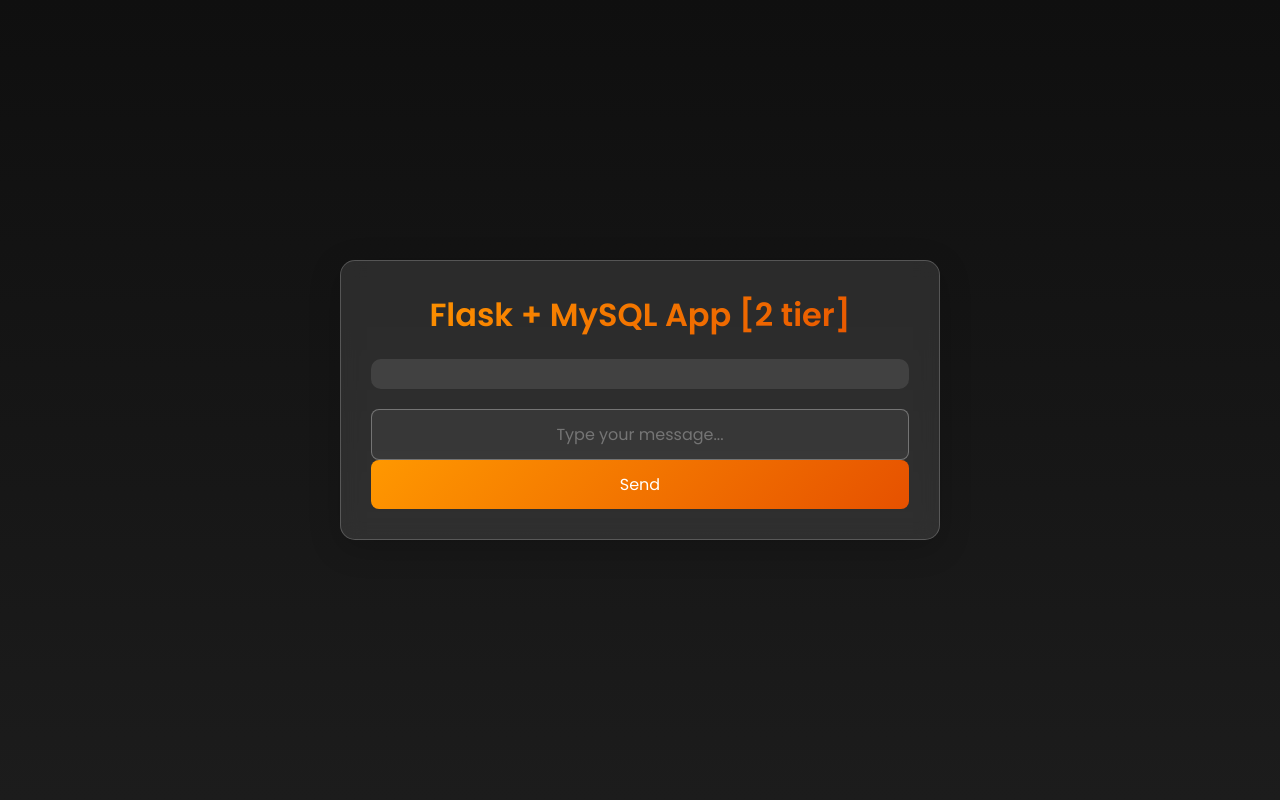
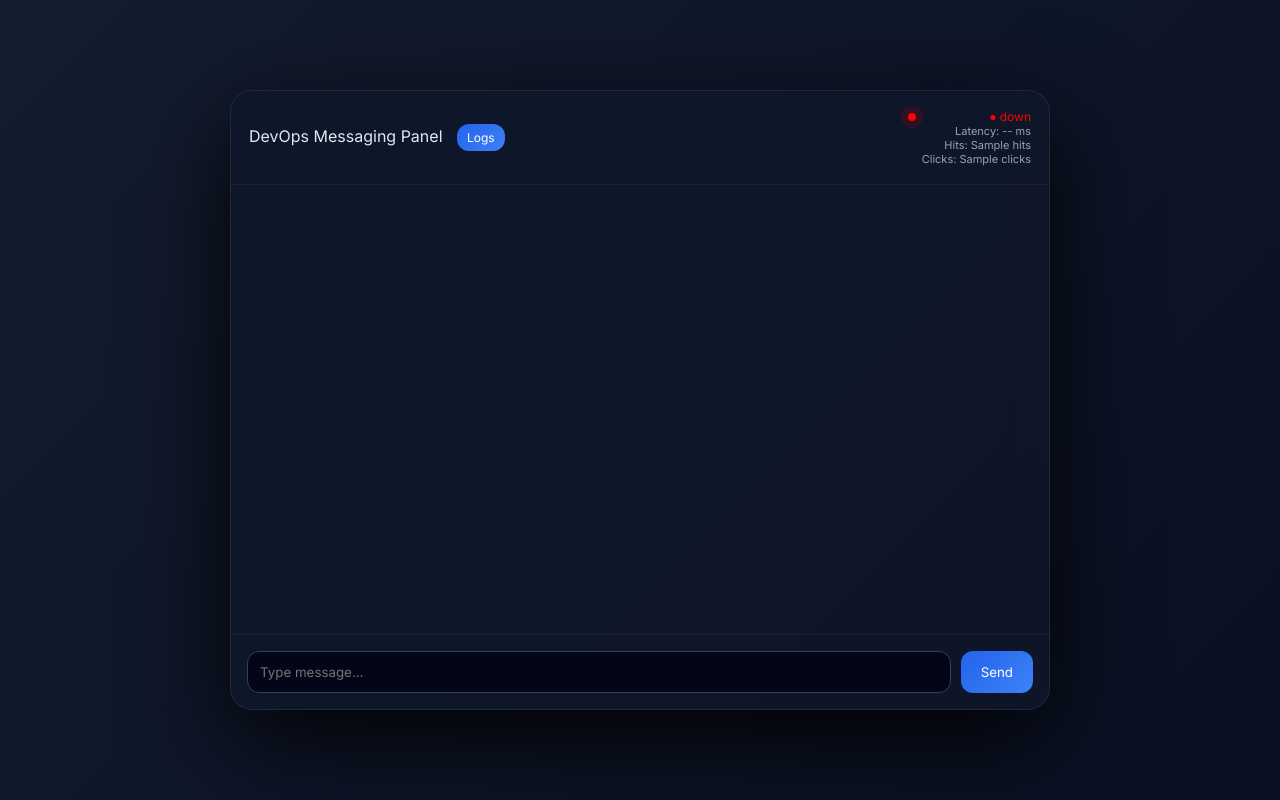
Before and after one commit to kvsatyanarayana949/two-tier-flask-app, a Flask app: template templates/index.html in a window 1280 px wide. Run offline with Flask 2, Linux system fonts and the light colour scheme; the template is opened without the code that fills it: most values are stand-ins (such as "Sample title", 1, 10 or a date in 2020); some libraries are stand-ins or nearby versions.

Commit message:
Update index.html

```diff
--- a/templates/index.html
+++ b/templates/index.html
@@ -1,184 +1,422 @@
 <!DOCTYPE html>
 <html lang="en">
-
 <head>
 <meta charset="UTF-8">
 <meta name="viewport" content="width=device-width, initial-scale=1.0">
-    <title>Flask App new</title>
+
+<title>DevOps Messaging Panel</title>
+
+<meta name="csrf-token" content="{{ csrf_token() }}">
+
 <style>
-        /* Import Google Font */
-        @import url('https://fonts.googleapis.com/css2?family=Poppins:wght@300;400;600&display=swap');
+@import url('https://fonts.googleapis.com/css2?family=Inter:wght@400;500;600&display=swap');
 
-        /* Reset Default Styles */
 * {
-            margin: 0;
-            padding: 0;
-            box-sizing: border-box;
-            font-family: 'Poppins', sans-serif;
+    margin:0;
+    padding:0;
+    box-sizing:border-box;
+    font-family:'Inter', sans-serif;
 }
 
-        /* Background with subtle gradient */
 body {
-            background: linear-gradient(to bottom, #0f0f0f, #1c1c1c);
-            color: #fff;
-            display: flex;
-            justify-content: center;
-            align-items: center;
-            min-height: 100vh;
-            padding: 20px;
+    height:100vh;
+    display:flex;
+    justify-content:center;
+    align-items:center;
+    background: linear-gradient(-45deg,#020617,#0f172a,#1e293b,#020617);
+    background-size:400% 400%;
+    animation:gradientBG 12s ease infinite;
 }
 
-        /* Glassmorphic Container */
-        .container {
-            max-width: 600px;
-            width: 100%;
-            padding: 30px;
-            background: rgba(255, 255, 255, 0.1);
-            backdrop-filter: blur(10px);
-            border-radius: 15px;
-            box-shadow: 0 8px 32px rgba(0, 0, 0, 0.2);
-            border: 1px solid rgba(255, 255, 255, 0.2);
-            text-align: center;
-            transition: transform 0.3s ease, box-shadow 0.3s ease;
+@keyframes gradientBG {
+    0%{background-position:0% 50%;}
+    50%{background-position:100% 50%;}
+    100%{background-position:0% 50%;}
 }
 
-        .container:hover {
-            transform: translateY(-5px);
-            box-shadow: 0 12px 24px rgba(255, 255, 255, 0.1);
+.container {
+    width:100%;
+    max-width:820px;
+    height:620px;
+    display:flex;
+    flex-direction:column;
+    background: rgba(15,23,42,0.9);
+    backdrop-filter: blur(20px);
+    border-radius:22px;
+    border:1px solid rgba(255,255,255,0.08);
+    box-shadow:0 30px 100px rgba(0,0,0,0.9);
+    overflow:hidden;
 }
 
-        /* Elegant Heading */
-        h1 {
-            font-size: 2rem;
-            font-weight: 600;
-            background: linear-gradient(135deg, #ff9800, #e65100);
-            -webkit-background-clip: text;
-            -webkit-text-fill-color: transparent;
-            margin-bottom: 20px;
+.header {
+    padding:18px;
+    display:flex;
+    justify-content:space-between;
+    align-items:center;
+    border-bottom:1px solid rgba(255,255,255,0.05);
+    color:#e2e8f0;
 }
 
-        /* Messages Box */
-        .messages {
-            margin-bottom: 20px;
-            padding: 15px;
-            background: rgba(255, 255, 255, 0.1);
-            border-radius: 10px;
-            max-height: 200px;
-            overflow-y: auto;
+#status {
+    font-size:12px;
+    position:relative;
 }
 
-        .messages p {
-            padding: 10px;
-            background: rgba(255, 255, 255, 0.2);
-            border-radius: 8px;
-            margin-bottom: 5px;
-            font-size: 0.95rem;
+#status::before {
+    content:"";
+    width:8px;
+    height:8px;
+    border-radius:50%;
+    position:absolute;
+    left:-14px;
+    top:4px;
+    background:currentColor;
+    animation:pulse 1.5s infinite;
 }
 
-        /* Animated Input Fields */
-        input[type="text"] {
-            width: 100%;
-            padding: 12px;
-            border: 1px solid rgba(255, 255, 255, 0.3);
-            background: rgba(255, 255, 255, 0.05);
-            color: #fff;
-            border-radius: 8px;
-            font-size: 16px;
-            transition: all 0.3s ease;
-            text-align: center;
+@keyframes pulse {
+    0%{box-shadow:0 0 0 0 currentColor;}
+    70%{box-shadow:0 0 0 8px transparent;}
+    100%{box-shadow:0 0 0 0 transparent;}
 }
 
-        input[type="text"]:focus {
-            border-color: #ff9800;
-            box-shadow: 0 0 12px rgba(255, 152, 0, 0.5);
-            outline: none;
+#latency {
+    font-size:11px;
+    color:#94a3b8;
 }
 
-        /* Glowing Submit Button */
-        input[type="submit"] {
-            width: 100%;
-            padding: 12px;
-            background: linear-gradient(135deg, #ff9800, #e65100);
-            color: #fff;
-            border: none;
-            border-radius: 8px;
-            cursor: pointer;
-            font-size: 16px;
-            transition: all 0.3s ease;
+.messages {
+    flex:1;
+    overflow-y:auto;
+    padding:20px;
 }
 
-        input[type="submit"]:hover {
-            box-shadow: 0 0 20px rgba(255, 152, 0, 0.6);
-            transform: translateY(-2px);
+.messages::-webkit-scrollbar {
+    width:6px;
+}
+.messages::-webkit-scrollbar-thumb {
+    background:#334155;
 }
 
-        /* Mobile Responsive */
-        @media (max-width: 600px) {
-            .container {
-                padding: 20px;
+.msg {
+    margin-bottom:14px;
+    display:flex;
+    animation:fadeUp 0.3s ease;
 }
 
-            h1 {
-                font-size: 1.6rem;
+@keyframes fadeUp {
+    from {opacity:0; transform:translateY(10px);}
+    to {opacity:1; transform:translateY(0);}
 }
 
-            input[type="text"], input[type="submit"] {
-                font-size: 14px;
+.msg.user { justify-content:flex-end; }
+
+.bubble {
+    padding:12px 16px;
+    border-radius:16px;
+    max-width:65%;
+    font-size:14px;
 }
+
+.user .bubble {
+    background:linear-gradient(135deg,#2563eb,#3b82f6);
+    color:white;
+}
+
+.system .bubble {
+    background:rgba(255,255,255,0.05);
+    color:#e2e8f0;
+}
+
+.time {
+    font-size:10px;
+    margin-top:6px;
+    color:#94a3b8;
+}
+
+/* ===== LOG PANEL ===== */
+#logsPanel {
+    display:none;
+    height:200px;
+    overflow-y:auto;
+    background:#020617;
+    color:#22c55e;
+    font-size:12px;
+    padding:10px;
+    border-top:1px solid rgba(255,255,255,0.1);
+}
+
+/* ===== FOOTER ===== */
+.footer {
+    padding:16px;
+    border-top:1px solid rgba(255,255,255,0.05);
+}
+
+.input-group {
+    display:flex;
+    gap:10px;
+}
+
+input {
+    flex:1;
+    padding:12px;
+    border-radius:12px;
+    border:1px solid #334155;
+    background:#020617;
+    color:white;
+}
+
+button {
+    padding:12px 20px;
+    border-radius:12px;
+    border:none;
+    background:linear-gradient(135deg,#2563eb,#3b82f6);
+    color:white;
+    cursor:pointer;
+    position:relative;
+}
+
+button.loading {
+    pointer-events:none;
+    opacity:0.7;
+}
+
+button.loading::after {
+    content:"";
+    width:14px;
+    height:14px;
+    border:2px solid white;
+    border-top:2px solid transparent;
+    border-radius:50%;
+    position:absolute;
+    right:10px;
+    top:50%;
+    transform:translateY(-50%);
+    animation:spin 0.8s linear infinite;
+}
+
+@keyframes spin {
+    to { transform:translateY(-50%) rotate(360deg); }
+}
+
+.typing span {
+    display:inline-block;
+    width:6px;
+    height:6px;
+    margin:0 2px;
+    background:#94a3b8;
+    border-radius:50%;
+    animation:blink 1.4s infinite;
+}
+
+.typing span:nth-child(2){animation-delay:.2s;}
+.typing span:nth-child(3){animation-delay:.4s;}
+
+@keyframes blink {
+    0%,80%,100%{opacity:0.2;}
+    40%{opacity:1;}
 }
 </style>
 </head>
 
 <body>
+
 <div class="container">
-        <h1>Flask + MySQL App [2 tier]</h1>
 
-        <div class="messages">
-            {% for message in messages %}
-                <p>{{ message[0] }}</p>
-            {% endfor %}
+    <div class="header">
+        <div>
+            DevOps Messaging Panel
+            <button id="logsBtn" style="margin-left:10px; padding:6px 10px; font-size:12px;">
+                Logs
+            </button>
         </div>
 
-        <form id="messageForm">
-            <input type="text" name="new_message" placeholder="Type your message..." required>
-            <input type="submit" value="Send">
-        </form>
+        <div style="text-align:right;">
+            <div id="status"
+                 style="color: {{ 'red' if db_status == 'down' else '#22c55e' }}">
+                ● {{ db_status }}
+            </div>
+            <div id="latency">Latency: -- ms</div>
+
+            <!-- 🔥 METRICS -->
+            <div style="font-size:11px; color:#94a3b8;">
+                <div id="hits">Hits: {{ hits }}</div>
+                <div id="clicks">Clicks: {{ clicks }}</div>
+            </div>
+        </div>
     </div>
 
-    <!-- jQuery for Smooth AJAX Requests -->
+    <div class="messages" id="messages">
+
+        {% for message in messages %}
+        <div class="msg system">
+            <div class="bubble">
+                {{ message.message }}
+                <div class="time">
+                    {{ message.created_at.strftime('%H:%M') }}
+                </div>
+            </div>
+        </div>
+        {% endfor %}
+
+    </div>
+
+    <div id="logsPanel"></div>
+
+    <div class="footer">
+        <div class="input-group">
+            <input type="text" id="msgInput" placeholder="Type message...">
+            <button id="sendBtn">Send</button>
+        </div>
+    </div>
+
+</div>
+
 <script src="https://code.jquery.com/jquery-3.6.0.min.js"></script>
+
 <script>
-        $(document).ready(function() {
-            $("#messageForm").on("submit", function(event) {
-                event.preventDefault(); // Prevent page reload
 
-                let messageInput = $("input[name='new_message']");
-                let message = messageInput.val().trim();
+function scrollBottom() {
+    let box = document.getElementById("messages");
+    box.scrollTop = box.scrollHeight;
+}
 
-                if (message === "") {
-                    alert("Message cannot be empty!");
-                    return;
+function escapeHTML(text) {
+    return $("<div>").text(text).html();
 }
+
+function addMessage(text, type, time) {
+    $("#messages").append(`
+        <div class="msg ${type}">
+            <div class="bubble">
+                ${escapeHTML(text)}
+                <div class="time">${time}</div>
+            </div>
+        </div>
+    `);
+    scrollBottom();
+}
+
+/* TYPING */
+function showTyping() {
+    $("#messages").append(`
+        <div class="msg system" id="typing">
+            <div class="bubble typing">
+                <span></span><span></span><span></span>
+            </div>
+        </div>
+    `);
+}
+
+function removeTyping() {
+    $("#typing").remove();
+}
+
+/* SEND */
+$("#sendBtn").click(sendMsg);
+
+function sendMsg() {
+    let input = $("#msgInput");
+    let btn = $("#sendBtn");
+    let msg = input.val().trim();
+
+    if (!msg) return;
+
+    // 🔥 TRACK CLICK
+    fetch('/track_click', { method: 'POST' });
+
+    addMessage(msg, "user", "now");
+    input.val("");
+
+    btn.addClass("loading");
+    showTyping();
+
+    let start = performance.now();
 
     $.ajax({
         url: "/submit",
         type: "POST",
-                    data: { new_message: message },
-                    success: function(response) {
-                        if (response && response.message) {
-                            $(".messages").append("<p>" + response.message + "</p>");
-                            messageInput.val("");
+        data: { new_message: msg },
+        headers: {
+            "X-CSRFToken": $("meta[name='csrf-token']").attr("content")
+        },
+        success: function(res) {
+            let latency = Math.round(performance.now() - start);
+            $("#latency").text("Latency: " + latency + " ms");
+
+            removeTyping();
+
+            if (res.status === "success") {
+                addMessage(res.message, "system", res.time);
             } else {
-                            console.error("Unexpected response format:", response);
+                addMessage(res.message, "system", "error");
             }
+
+            loadMetrics();
         },
-                    error: function(xhr, status, error) {
-                        console.error("AJAX Error:", status, error);
+        error: function() {
+            removeTyping();
+            $("#status").text("● down").css("color","red");
+            addMessage("Server error", "system", "error");
+        },
+        complete: function() {
+            btn.removeClass("loading");
         }
     });
+}
+
+/* METRICS AUTO REFRESH */
+function loadMetrics() {
+    fetch('/metrics')
+    .then(res => res.json())
+    .then(data => {
+        $("#hits").text("Hits: " + data.hits);
+        $("#clicks").text("Clicks: " + data.clicks);
+    });
+}
+
+setInterval(loadMetrics, 5000);
+
+/* LOG VIEWER */
+$("#logsBtn").click(function() {
+    let panel = $("#logsPanel");
+
+    if (panel.is(":visible")) {
+        panel.hide();
+        return;
+    }
+
+    fetch('/logs')
+    .then(res => res.json())
+    .then(data => {
+        panel.show();
+        panel.html(data.logs.map(l => `<div>${l}</div>`).join(""));
+        panel.scrollTop(panel[0].scrollHeight);
+    })
+    .catch(() => {
+        panel.show().html("Error loading logs");
     });
 });
+
+$("#msgInput").keypress(function(e){
+    if(e.which === 13) sendMsg();
+});
+
+setInterval(() => {
+    fetch('/health')
+    .then(res => res.json())
+    .then(data => {
+        $("#status").text("● " + data.status)
+            .css("color", data.status === "healthy" ? "#22c55e" : "red");
+    })
+    .catch(() => {
+        $("#status").text("● down").css("color","red");
+    });
+}, 5000);
+
+scrollBottom();
+
 </script>
+
 </body>
-
 </html>
```
Lines whose indentation alone changed are shown as unchanged.
